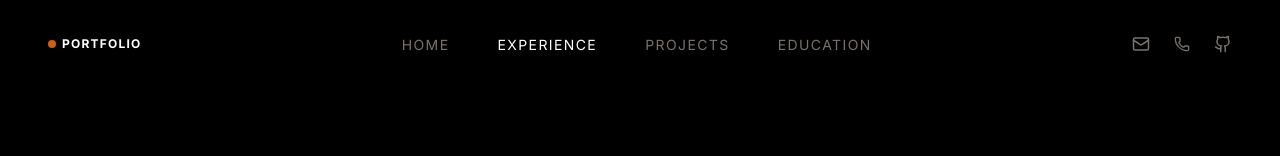
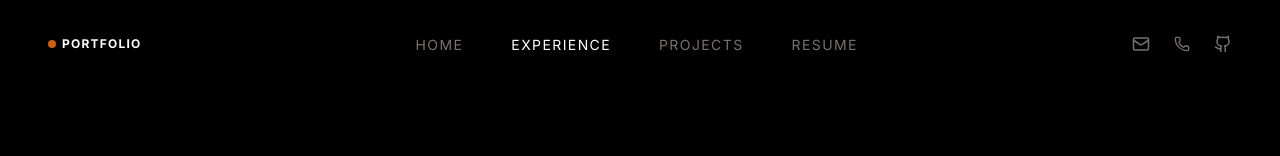
Before and after one commit to scuba3198/mumukshu-portfolio, a React (Vite) app: page / in a window 1280 px wide. Both pictures are taken after a click on the button "EXPERIENCE". Shown: the top 156 px of the page. Built offline with nearby package versions, Linux system fonts and the light colour scheme; a web font is replaced by a local one.

Commit message:
feat: move education to experience tab and add resume link

```diff
--- a/src/App.tsx
+++ b/src/App.tsx
@@ -2,7 +2,6 @@ import React, { useState } from "react";
 import Navbar from "./components/Navbar";
 import Home from "./components/Home";
 import Experience from "./components/Experience";
-import Education from "./components/Education";
 import ProjectList from "./components/ProjectList"; // We'll create this or refactor ProjectCard
 import Marquee from "./components/Marquee";
 import { portfolioData } from "./data/portfolio";
@@ -16,11 +15,9 @@ function App(): React.JSX.Element {
 			case "home":
 				return <Home name={profile.name} title={profile.title} />;
 			case "experience":
-				return <Experience experiences={experience} />;
+				return <Experience experiences={experience} education={education} />;
 			case "projects":
 				return <ProjectList projects={projects} />;
-			case "education":
-				return <Education education={education} />;
 			default:
 				return <Home name={profile.name} title={profile.title} />;
 		}
--- a/src/components/Education.tsx
+++ /dev/null
@@ -1,32 +0,0 @@
-import React from "react";
-import type { PortfolioData } from "../types/portfolio";
-
-interface EducationProps {
-	education: PortfolioData["education"];
-}
-
-const Education: React.FC<EducationProps> = ({ education }) => {
-	return (
-		<div className="max-w-4xl mx-auto">
-			<h2 className="section-title">Education</h2>
-			<div className="flex flex-col">
-				{education.map((edu, idx) => (
-					<div key={idx} className="list-item-container flex flex-col md:flex-row justify-between items-start md:items-baseline gap-2 w-full group">
-						<div className="w-full">
-							<h3 className="text-lg md:text-xl font-bold text-white group-hover:text-orange-500 transition-colors">
-								{edu.degree}
-							</h3>
-							<p className="text-stone-400 text-sm md:text-base">{edu.institution}</p>
-						</div>
-						<span className="mono text-[10px] md:text-xs uppercase tracking-widest text-stone-500 whitespace-nowrap">
-							{edu.year}
-						</span>
-					</div>
-				))}
-
-			</div>
-		</div>
-	);
-};
-
-export default Education;
--- a/src/components/Experience.tsx
+++ b/src/components/Experience.tsx
@@ -3,11 +3,13 @@ import type { PortfolioData } from "../types/portfolio";
 
 interface ExperienceProps {
 	experiences: PortfolioData["experience"];
+	education: PortfolioData["education"];
 }
 
-const Experience: React.FC<ExperienceProps> = ({ experiences }) => {
+const Experience: React.FC<ExperienceProps> = ({ experiences, education }) => {
 	return (
-		<div className="max-w-4xl mx-auto">
+		<div className="max-w-4xl mx-auto space-y-16">
+			<section>
 				<h2 className="section-title">Professional Journey</h2>
 				<div className="flex flex-col">
 					{experiences.map((exp) => (
@@ -42,6 +44,26 @@ const Experience: React.FC<ExperienceProps> = ({ experiences }) => {
 						</div>
 					))}
 				</div>
+			</section>
+
+			<section>
+				<h2 className="section-title">Education</h2>
+				<div className="flex flex-col">
+					{education.map((edu, idx) => (
+						<div key={idx} className="list-item-container flex flex-col md:flex-row justify-between items-start md:items-baseline gap-2 w-full group">
+							<div className="w-full">
+								<h3 className="text-lg md:text-xl font-bold text-white group-hover:text-orange-500 transition-colors">
+									{edu.degree}
+								</h3>
+								<p className="text-stone-400 text-sm md:text-base">{edu.institution}</p>
+							</div>
+							<span className="mono text-[10px] md:text-xs uppercase tracking-widest text-stone-500 whitespace-nowrap">
+								{edu.year}
+							</span>
+						</div>
+					))}
+				</div>
+			</section>
 		</div>
 	);
 };
--- a/src/components/Navbar.tsx
+++ b/src/components/Navbar.tsx
@@ -11,7 +11,7 @@ const Navbar: React.FC<NavbarProps> = ({ activeTab, setActiveTab }) => {
         { id: "home", label: "Home" },
         { id: "experience", label: "Experience" },
         { id: "projects", label: "Projects" },
-        { id: "education", label: "Education" },
+        { id: "resume", label: "Resume", href: "/mumukshu-portfolio/Mumukshu_DC_Resume.pdf" },
     ];
 
     return (
@@ -24,12 +24,23 @@ const Navbar: React.FC<NavbarProps> = ({ activeTab, setActiveTab }) => {
             <ul className="flex items-center gap-4 md:gap-12">
                 {navItems.map((item) => (
                     <li key={item.id}>
+                        {item.id === "resume" ? (
+                            <a
+                                href={item.href}
+                                target="_blank"
+                                rel="noopener noreferrer"
+                                className="text-[10px] md:text-sm uppercase tracking-widest text-stone-500 hover:text-white transition-colors duration-300 cursor-pointer"
+                            >
+                                {item.label}
+                            </a>
+                        ) : (
                             <button
                                 onClick={() => setActiveTab(item.id)}
                                 className={`text-[10px] md:text-sm uppercase tracking-widest transition-colors duration-300 cursor-pointer ${activeTab === item.id ? "text-white" : "text-stone-500 hover:text-white"}`}
                             >
                                 {item.label}
                             </button>
+                        )}
                     </li>
                 ))}
             </ul>
```
Also changed, not shown: 1 other file (tests, documents, lock files or other folders). Lines whose indentation alone changed are shown as unchanged.
